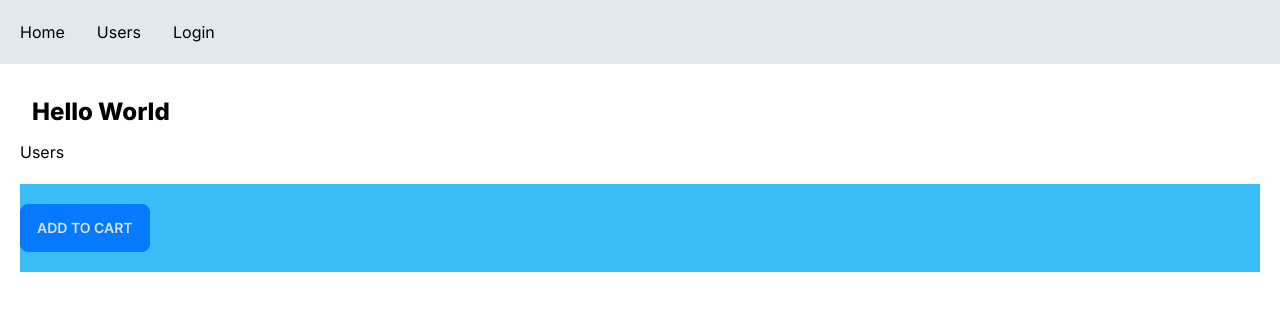
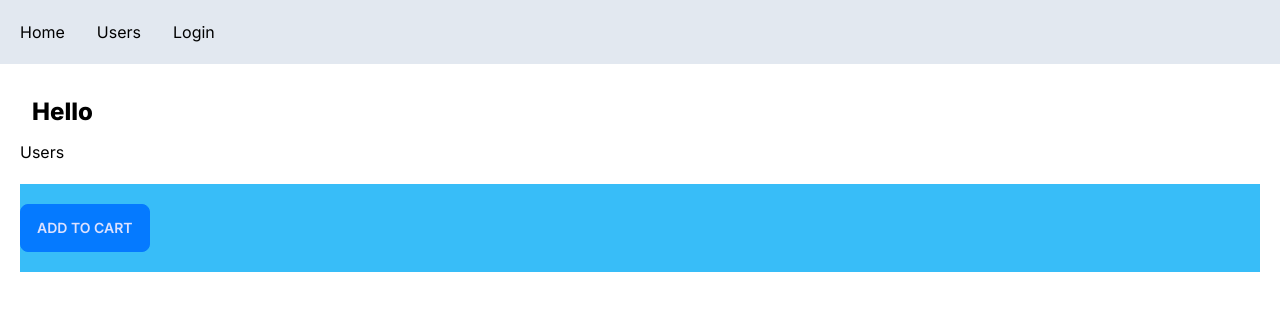
Before and after one commit to chronoflame78/NextJsProject, a Next.js app: page / in a window 1280 px wide. Shown: the top 310 px of the page. Built offline with nearby package versions, Linux system fonts and the light colour scheme; no server answers.

Commit message:
add signout with next auth

```diff
--- a/app/NavBar.tsx
+++ b/app/NavBar.tsx
@@ -11,7 +11,10 @@ const NavBar = () => {
       <Link href="/"><span className="mr-5">Home</span></Link>
       <Link href="/users"><span className="mr-5">Users</span></Link>
       {status === 'loading' && <div>...Loading</div>}
-      {status === 'authenticated' && <div>{session.user!.name}</div>}
+      {status === 'authenticated' && <div>
+        {session.user!.name}
+        <Link className="ml-3" href="/api/auth/signout">Sign Out</Link>
+        </div>}
       {status === 'unauthenticated' && <Link href="/api/auth/signin"><span className="mr-5">Login</span></Link>}
     </div>
   )
--- a/app/api/auth/[...nextauth]/route.ts
+++ b/app/api/auth/[...nextauth]/route.ts
@@ -2,13 +2,15 @@ import NextAuth from "next-auth"
 import GoogleProvider from "next-auth/providers/google";
 
 
-const handler = NextAuth({
+export const authOptions = {
     providers: [
         GoogleProvider({
           clientId: process.env.GOOGLE_CLIENT_ID!,
           clientSecret: process.env.GOOGLE_CLIENT_SECRET!
         })
     ]
-})
+}
+
+const handler = NextAuth(authOptions);
 
 export {handler as GET, handler as POST}
--- a/app/page.tsx
+++ b/app/page.tsx
@@ -1,11 +1,15 @@
 import Image from 'next/image'
 import Link from "next/link"
 import ProductCard from "./components/ProductCard"
+import { getServerSession } from "next-auth"
+import { authOptions } from "./api/auth/[...nextauth]/route";
 
-export default function Home() {
+export default async function Home() {
+  const session = await getServerSession(authOptions);
+
   return (
     <main>
-      <h1>Hello World</h1>
+      <h1>Hello {session && <span>{session.user!.name}</span>}</h1>
       <Link href="/users">Users</Link>
       <ProductCard/>
     </main>
```
